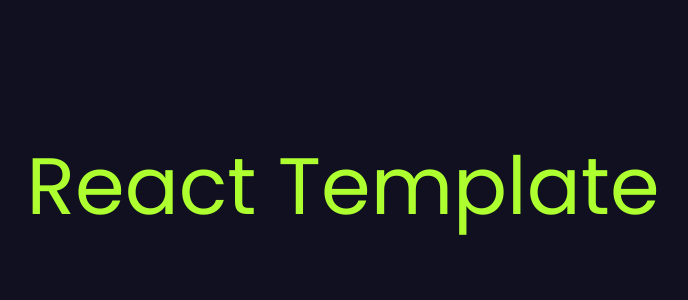
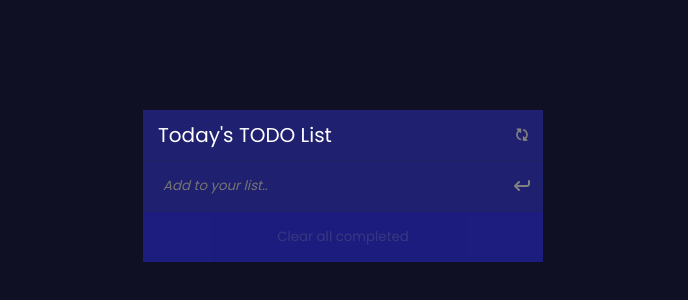
Before and after one commit to sntakirutimana72/ToDoList, a React (Create React App) app: page / in a window 1280 px wide. Shown: the part 214-514 px from the top of the page, without its empty margins (297-985 px from the left). Built offline with nearby package versions, Linux system fonts and the light colour scheme.

Commit message:
Create app UI structure

```diff
--- a/package.json
+++ b/package.json
@@ -1,5 +1,5 @@
 {
-  "name": "microverse-react-template",
+  "name": "todolist-react",
   "version": "0.1.0",
   "private": true,
   "dependencies": {
--- a/src/App.css
+++ b/src/App.css
@@ -1,11 +1,8 @@
-.App {
-  display: flex;
-  align-items: center;
+/* section */
+
+section {
   justify-content: center;
-  height: 100vh;
+  min-height: 100vh;
+  max-width: 400px;
+  margin: 0 auto;
 }
-
-.welcome-title {
-  font-size: 80px;
-  color: greenyellow;
-}
--- a/src/App.js
+++ b/src/App.js
@@ -1,11 +1,10 @@
 import './App.css';
+import List from './components/List';
 
-function App() {
-  return (
-    <div className="App">
-      <h1 className="welcome-title">React Template</h1>
-    </div>
-  );
-}
+const App = () => (
+  <section className="flex-column">
+    <List />
+  </section>
+);
 
 export default App;
--- /dev/null
+++ b/src/components/List.css
@@ -0,0 +1,143 @@
+.no-spacing {
+  padding: 0;
+  margin: 0;
+}
+
+.flex-align-center {
+  display: flex;
+  align-items: center;
+}
+
+ul {
+  list-style: none;
+}
+
+.list-wrapper {
+  background: #202070;
+}
+
+/* form */
+
+form {
+  width: 100%;
+}
+
+/* form heading && field-wrap */
+
+.field-wrap {
+  gap: 10px;
+}
+
+.heading-wrapper,
+.field-wrap {
+  justify-content: space-between;
+}
+
+.heading-wrapper h1 {
+  font-size: 20px;
+}
+
+i {
+  color: grey;
+}
+
+.heading-wrapper i {
+  transform: rotate(90deg);
+}
+
+.field-wrap span i {
+  transform: rotate(90deg);
+}
+
+/* list-container-container */
+
+.list-container {
+  width: 100%;
+  gap: 2px;
+}
+
+.list-container li {
+  gap: 10px;
+}
+
+.status-completed {
+  color: #3f383875;
+}
+
+.task-selected {
+  background: #101030;
+  color: grey !important;
+}
+
+.task-selected .task-desc::placeholder {
+  color: inherit;
+}
+
+.task-desc {
+  color: inherit;
+  font-family: inherit;
+  font-size: 15px;
+  line-height: 24px;
+  width: 100%;
+}
+
+.status-completed .task-desc {
+  text-decoration: line-through;
+}
+
+button {
+  padding: 0;
+  border: none;
+  cursor: pointer;
+}
+
+li button {
+  cursor: move;
+}
+
+.list-refresh-btn,
+li button {
+  background: none;
+}
+
+button:focus {
+  border: none;
+}
+
+button.fa-trash {
+  cursor: pointer;
+}
+
+.list-clear-btn {
+  padding: 15px 5px;
+  width: 100%;
+  background-color: orangered;
+}
+
+.list-clear-btn:disabled {
+  cursor: not-allowed;
+  background-color: blue;
+  opacity: 0.1;
+}
+
+input[type='text'] {
+  box-sizing: border-box;
+  border: none;
+  width: 100%;
+  padding: 5px;
+  background: none;
+}
+
+input[type='text']:focus {
+  outline: none;
+  border: none;
+}
+
+input[name='desc']::placeholder {
+  font-style: italic;
+}
+
+.row {
+  padding: 10px 15px;
+  border-bottom: 1px solid #20202025;
+}
--- /dev/null
+++ b/src/components/List.js
@@ -0,0 +1,24 @@
+import './List.css';
+
+const List = () => (
+  <div className="list-wrapper">
+    <form action="#" className="list-form">
+      <div className="flex-align-center heading-wrapper row">
+        <h1 className="no-spacing">Today&apos;s TODO List</h1>
+        <button type="button" className="list-refresh-btn">
+          <i className="fa-solid fa-rotate" />
+        </button>
+      </div>
+      <div className="flex-align-center field-wrap row">
+        <input type="text" name="desc" placeholder="Add to your list.." required />
+        <span>
+          <i className="fa fa-level-down" />
+        </span>
+      </div>
+    </form>
+    <ul className="flex-column list-container no-spacing" />
+    <button type="button" className="list-clear-btn" disabled>Clear all completed</button>
+  </div>
+);
+
+export default List;
--- a/src/index.css
+++ b/src/index.css
@@ -1,11 +1,18 @@
 @import url("https://fonts.googleapis.com/css2?family=Poppins&display=swap");
+@import url("https://use.fontawesome.com/releases/v6.1.1/css/all.css");
 
 * {
   font-family: "Poppins", sans-serif;
   font-weight: normal;
+  color: white;
 }
 
 body {
   margin: 0;
-  background-color: #101020;
+  background-color: #101025;
 }
+
+.flex-column {
+  display: flex;
+  flex-direction: column;
+}
--- a/src/index.js
+++ b/src/index.js
@@ -11,7 +11,4 @@
   </React.StrictMode>,
 );
 
-// If you want to start measuring performance in your app, pass a function
-// to log results (for example: reportWebVitals(console.log))
-// or send to an analytics endpoint. Learn more: https://bit.ly/CRA-vitals
 reportWebVitals();
```
Also changed, not shown: public/manifest.json, 1 other file (tests, documents, lock files or other folders).
